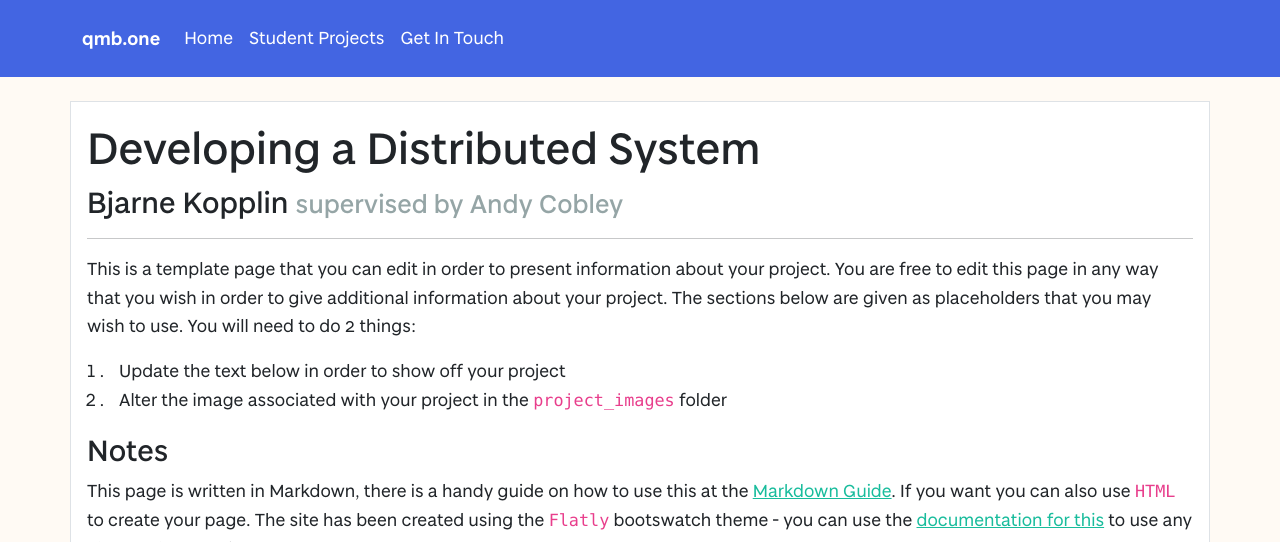
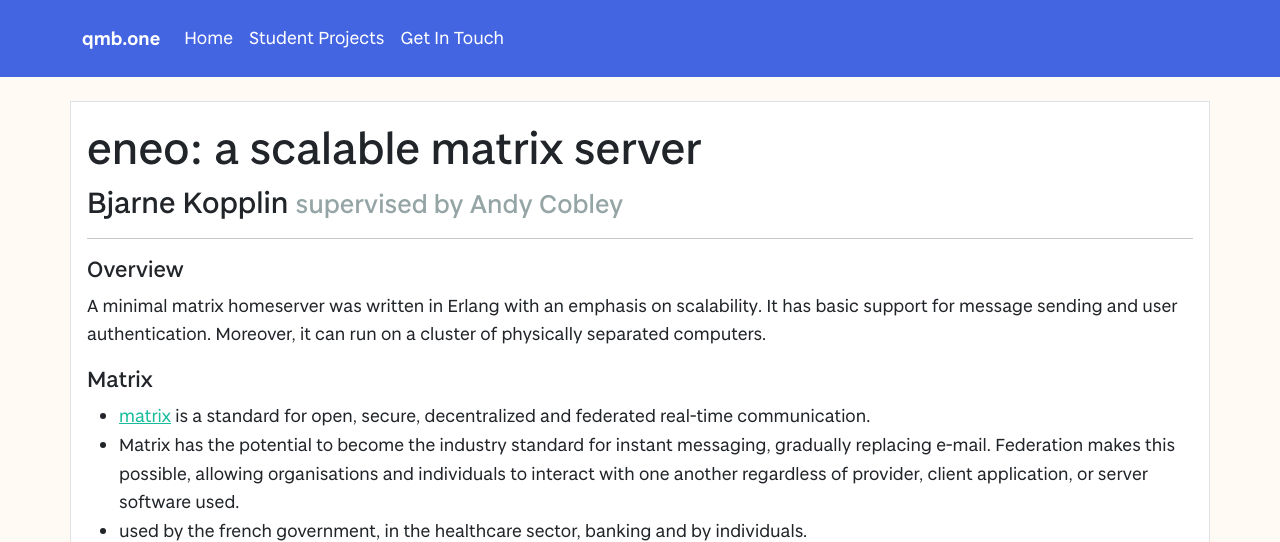
Before and after one commit to vivienprk/degree-show-2022, a Jekyll site: the page built from projects/BjarneKopplin.md, in a window 1280 px wide and 1400 px high. Shown: the top 542 px of the window. Built offline with Jekyll 4.4.1, drawn with Linux system fonts in a browser that asks for light colours; some of the changed text lies outside the part shown; grey boxes are pictures that could not be loaded.

Commit message:
project description

```diff
--- a/projects/BjarneKopplin.md
+++ b/projects/BjarneKopplin.md
@@ -2,35 +2,27 @@
 layout: project
 studentName: "Bjarne Kopplin"
 supervisorName: "Andy Cobley"
-projectTitle: "Developing a Distributed System"
-projectImage: "sampleImage.jpg"
+projectTitle: "eneo: a scalable matrix server"
+projectImage: "bkopplin-bg.png"
 
 ---
+#### Overview
+A minimal matrix homeserver was written in Erlang with an emphasis on scalability. It has basic support for message sending and user authentication. Moreover, it can run on a cluster of physically separated computers.
 
-This is a template page that you can edit in order to present information about your project. You are free to edit this page in any way that you wish in order to give additional information about your project. The sections below are given as placeholders that you may wish to use. You will need to do 2 things:
+#### Matrix
+- [matrix](https://matrix.org) is a standard for open, secure, decentralized and federated real-time communication.
+- Matrix has the potential to become the industry standard for instant messaging, gradually replacing e-mail. Federation makes this possible, allowing organisations and individuals to interact with one another regardless of provider, client application, or server software used.
+- used by the french government, in the healthcare sector, banking and by individuals.
 
-1. Update the text below in order to show off your project
-2. Alter the image associated with your project in the `project_images` folder
+![eneo cluster](../project_images/bkopplin-bg.png)
 
-### Notes
-This page is written in Markdown, there is a handy guide on how to use this at the [Markdown Guide](https://www.markdownguide.org/cheat-sheet/). If you want you can also use `HTML` to create your page. The site has been created using the `Flatly` bootswatch theme - you can use the [documentation for this](https://bootswatch.com/flatly/) to use any classes that may improve your page.
-
-<hr>
-
-## Project Description
-This should include a brief decription of your project. I love cheese, especially the big cheese roquefort. Cheese and wine cream cheese stilton parmesan cut the cheese who moved my cheese smelly cheese cheese triangles. Cream cheese edam swiss gouda roquefort cheese triangles taleggio cauliflower cheese. Cheese and biscuits swiss dolcelatte cow cheeseburger feta brie.
-
-- Cheddar st. agur blue cheese cheese and wine.
-- Fondue cheesy grin taleggio paneer caerphilly cheese strings cheesy feet emmental.
-- When the cheese comes out everybody's happy
-
-## Project Findings
-This section should talk about the main findings of your project and the key parts that you want to show off.
-
-## Project Media
-If you are really keen you can also create a video to demonstrate your project and embed this in the page. An example of a youTube video being embedded is below. You will want to change the width of this to be 100% and put the height as something around 500.
-
-
-<iframe width="100%" height="500" src="https://www.youtube.com/embed/YUEaupJk5AI" title="YouTube video player" frameborder="0" allow="accelerometer; autoplay; clipboard-write; encrypted-media; gyroscope; picture-in-picture" allowfullscreen></iframe>
-
-Cheddar st. agur blue cheese cheese and wine. Fondue cheesy grin taleggio paneer caerphilly cheese strings cheesy feet emmental. When the cheese comes out everybody's happy
+#### Implementation
+- implemented in Erlang/OTP, a functional programming language designed for scalable, soft real-time systems.
+- the following features of the matrix [client-server API](https://matrix.org/docs/spec/client_server/latest), a json REST API, were implemented:
+	- getting a single event
+	- getting events for a room with basic filter support
+	- sending a message event to a room
+	- authenticating existing users using access tokens
+- Tested with docker containers, deployed to a cluster of raspberry pis.
+- A client connects to a load balancer (nginx), which then routes traffic to eneo containers. They handle http requests, update the database (postgreSQL) accordingly, and send a reply back.
+- source code available [here](https://github.com/bkopplin/honours).
```
